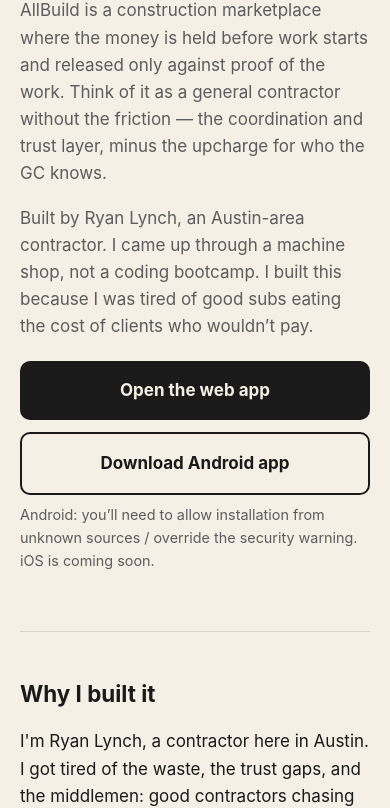
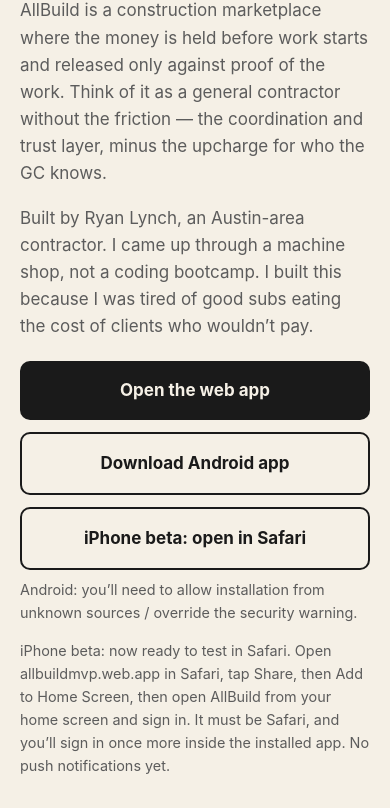
Before and after one commit to RyanLynch78/allbuild-site, a plain HTML site: page index.html in a window 390 px wide. Shown: the part 294-1102 px from the top of the page. Drawn offline with Linux system fonts and the light colour scheme.

Commit message:
Add iPhone beta (PWA via Safari) to download section

```diff
--- a/index.html
+++ b/index.html
@@ -40,8 +40,10 @@
 <div class="btns">
 <a class="btn p" href="https://allbuildmvp.web.app" target="_blank">Open the web app</a>
 <a class="btn s" href="https://expo.dev/artifacts/eas/_zUsJVK1hA5TiWK0goHZIOeZR32nhDpnw1RxfasgAA0.apk" target="_blank">Download Android app</a>
+<a class="btn s" href="https://allbuildmvp.web.app" target="_blank">iPhone beta: open in Safari</a>
 </div>
-<p class="note">Android: you’ll need to allow installation from unknown sources / override the security warning. iOS is coming soon.</p>
+<p class="note">Android: you’ll need to allow installation from unknown sources / override the security warning. </p>
+<p class="note">iPhone beta: now ready to test in Safari. Open allbuildmvp.web.app in Safari, tap Share, then Add to Home Screen, then open AllBuild from your home screen and sign in. It must be Safari, and you’ll sign in once more inside the installed app. No push notifications yet.</p>
 </section>
 
 <section>
```
